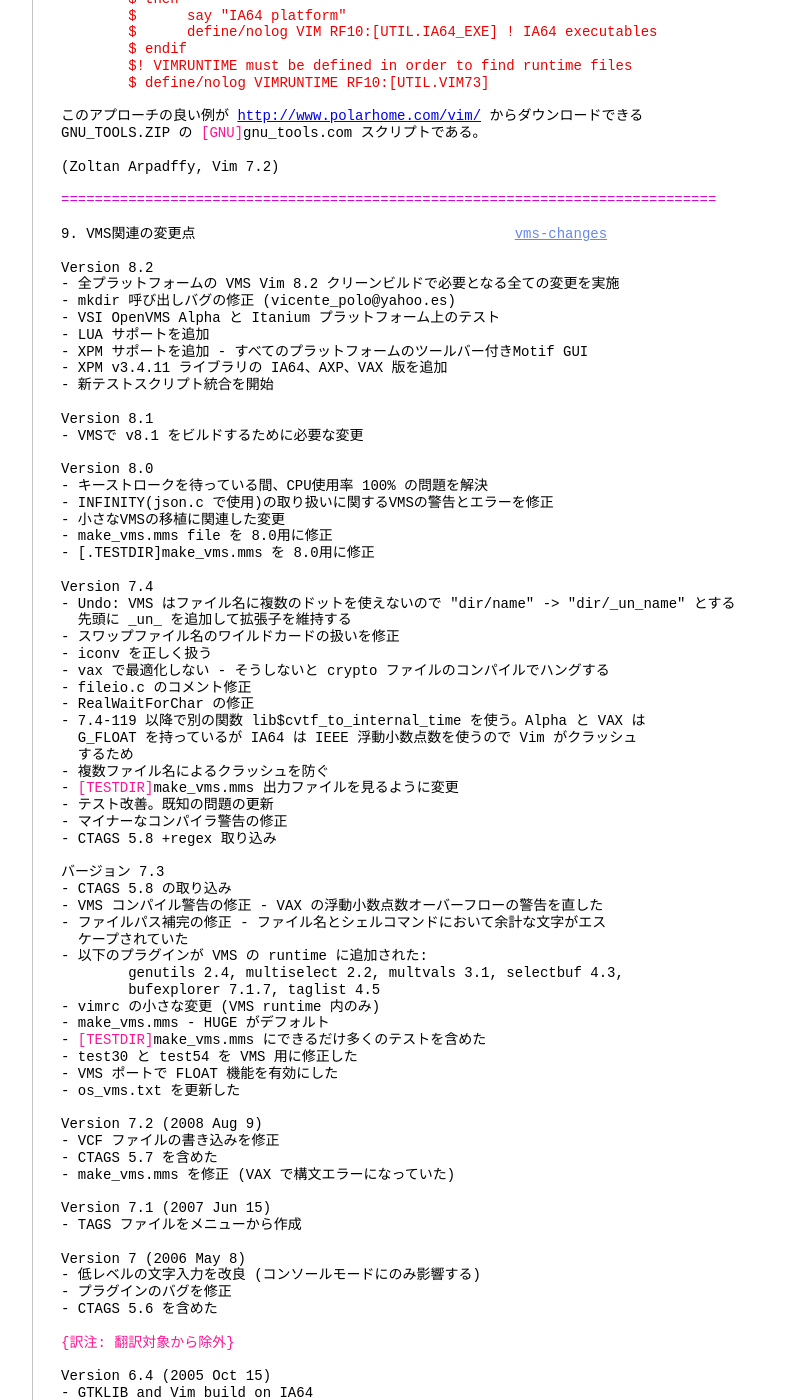
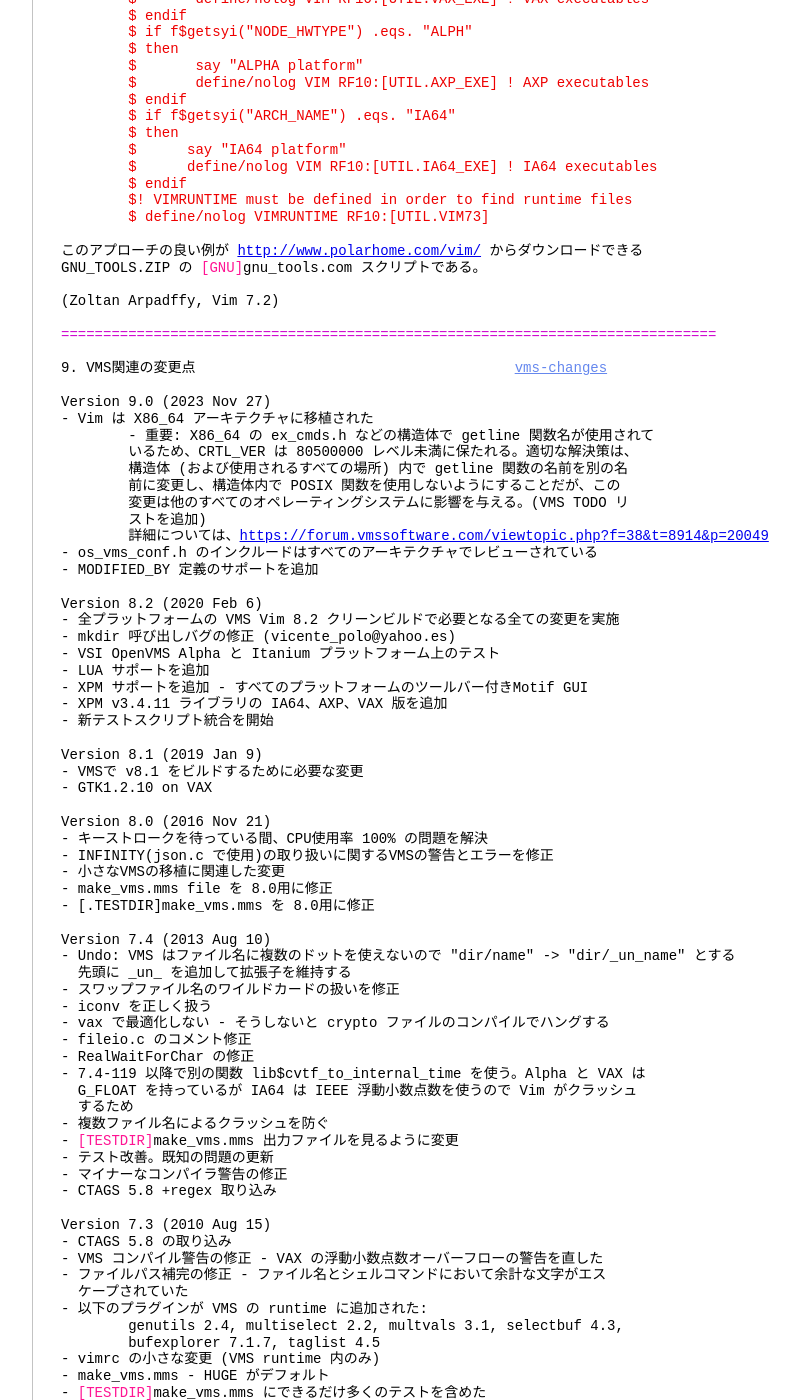
Before and after one commit to vim-jp/vimdoc-ja, a Jekyll site: the page built from os_vms.html, in a window 1280 px wide and 1400 px high, scrolled down 12722 px. Shown: the whole window, without its empty margins (340-1139 px from the left). Built offline with Jekyll 4.4.1, drawn with Linux system fonts in a browser that asks for light colours; nearby versions of some CDN libraries; comment, search, counter and statistics services are not loaded; some of the changed text lies outside the part shown.

Commit message:
Generated by GitHub workflow 7368131896
https://github.com/vim-jp/vimdoc-ja-working/actions/runs/7368131896

```diff
--- a/os_vms.html
+++ b/os_vms.html
@@ -3,7 +3,7 @@ layout: vimdoc
 helpname: 'os_vms'
 ---
 <div id='vimCodeElement'>
-<a class="Constant" href="os_vms.html" name="os_vms.txt">os_vms.txt</a>&nbsp;&nbsp;&nbsp;&nbsp;For&nbsp;<span class="Identifier">Vim バージョン 9.0.</span>&nbsp;&nbsp;Last change: 2022 Nov 25<br>
+<a class="Constant" href="os_vms.html" name="os_vms.txt">os_vms.txt</a>&nbsp;&nbsp;&nbsp;&nbsp;For&nbsp;<span class="Identifier">Vim バージョン 9.0.</span>&nbsp;&nbsp;Last change: 2023 Dec 09<br>
 <br>
 <br>
 &nbsp;&nbsp;&nbsp;&nbsp;&nbsp;&nbsp;&nbsp;&nbsp;&nbsp;&nbsp;&nbsp;&nbsp;&nbsp;&nbsp;&nbsp;&nbsp;&nbsp;&nbsp;&nbsp;&nbsp;&nbsp;&nbsp;&nbsp;&nbsp;&nbsp;&nbsp;<span class="Identifier">VIMリファレンスマニュアル</span><br>
@@ -49,6 +49,8 @@ Vimのソースコードは公式サイトからftpでダウンロードする
 <br>
 コンパイル済みバイナリを利用するには、以下のどれか1つのアーカイブが必要:<br>
 <br>
+&nbsp;&nbsp;vim-XX-exe-x86-gui.zip&nbsp;&nbsp;&nbsp;&nbsp;&nbsp;&nbsp;&nbsp;&nbsp;X86_64 GUI/Motif用実行可能ファイル<br>
+&nbsp;&nbsp;vim-XX-exe-x86-term.zip&nbsp;&nbsp;&nbsp;&nbsp;&nbsp;&nbsp; X86_64 console用実行可能ファイル<br>
 &nbsp;&nbsp;vim-XX-exe-ia64-gui.zip&nbsp;&nbsp;&nbsp;&nbsp;&nbsp;&nbsp; IA64 GUI/Motif用実行可能ファイル<br>
 &nbsp;&nbsp;vim-XX-exe-ia64-gtk.zip&nbsp;&nbsp;&nbsp;&nbsp;&nbsp;&nbsp; IA64 GUI/GTK用実行可能ファイル<br>
 &nbsp;&nbsp;vim-XX-exe-ia64-term.zip&nbsp;&nbsp;&nbsp;&nbsp;&nbsp;&nbsp;IA64 console用実行可能ファイル<br>
@@ -76,10 +78,10 @@ GTK 用実行可能ファイルでは Alpha と IA64 プラットフォームで
 <br>
 4. 問題点&nbsp;&nbsp;&nbsp;&nbsp;&nbsp;&nbsp;&nbsp;&nbsp;&nbsp;&nbsp;&nbsp;&nbsp;&nbsp;&nbsp;&nbsp;&nbsp;&nbsp;&nbsp;&nbsp;&nbsp;&nbsp;&nbsp;&nbsp;&nbsp;&nbsp;&nbsp;&nbsp;&nbsp;&nbsp;&nbsp;&nbsp;&nbsp;&nbsp;&nbsp;&nbsp;&nbsp;&nbsp;&nbsp;&nbsp;&nbsp;&nbsp;&nbsp;&nbsp;&nbsp;&nbsp;&nbsp;&nbsp;<a class="Constant" href="os_vms.html#vms-problems" name="vms-problems">vms-problems</a><br>
 <br>
-コードはDEC Cコンパイラを用いて、Alpha, VAX, IA64 プラットフォームのOpen VMS<br>
-バージョン 6.2 から 8.2 でテストされた。それらでは大きな問題もなく動作するだろ<br>
-う。利用しているシステムにインクルードライブラリの欠けがある場合には、ファイル<br>
-OS_VMS_CONF.Hを修正することで対応する。<br>
+コードはDEC Cコンパイラを用いて、Alpha, VAX, IA64, X86_64 プラットフォームの<br>
+Open VMSバージョン 6.2 から 9.2 でテストされた。それらでは大きな問題もなく動作<br>
+するだろう。利用しているシステムにインクルードライブラリがない場合は、<br>
+OS_VMS_CONF.H ファイルで調整できる。<br>
 <br>
 Vimを+perlや+python、その他のオプションを追加して構築するならば、まず始めに<br>
 OpenVMS版のPerlやPythonを入手する必要がある。それらのライブラリを構築しインス<br>
@@ -93,8 +95,8 @@ GTK, XPM のライブラリパスも MAKE_VMS.MMS で設定される。<br>
 ラの解釈できる形へ変換するプログラムを使用しなければならない。詳細は<br>
 INSTALLvms.txt を参照。<br>
 <br>
-MMS_VIM.EXEはVIM.EXEと一緒に構築されるが、XXD.EXEは手動でサブディレクトリへ<br>
-移動して個別に構築しなければならない。<br>
+XXD.EXE をビルドするには、サブディレクトリに移動して個別にビルドする必要があ<br>
+る。<br>
 <br>
 もはやCTAGSはVimとは独立したソフトウェアになっているが、以下で述べるように<br>
 OpenVMS特有のソースコードにはCTAGSのソースコードファイルも含まれている。<br>
@@ -210,6 +212,7 @@ LOGIN.COMの例:<br>
 <div class="helpExample">&nbsp;&nbsp;&nbsp;&nbsp;&nbsp;&nbsp;&nbsp;&nbsp;$ define/nolog VIM DKA0:[UTIL.VIM81]<br>
 &nbsp;&nbsp;&nbsp;&nbsp;&nbsp;&nbsp;&nbsp;&nbsp;$ vi*m :== mcr VIM:VIM.EXE<br>
 &nbsp;&nbsp;&nbsp;&nbsp;&nbsp;&nbsp;&nbsp;&nbsp;$ gv*im:== spawn/nowait/input=NLA0 mcr VIM:VIM.EXE -g -GEOMETRY 80x40<br>
+&nbsp;&nbsp;&nbsp;&nbsp;&nbsp;&nbsp;&nbsp;&nbsp;$ set term/inq/ins ! 端末の機能を問い合わせる<br>
 &nbsp;&nbsp;&nbsp;&nbsp;&nbsp;&nbsp;&nbsp;&nbsp;$ set disp/create/node=192.168.10.202/trans=tcpip</div>
 <br>
 <span class="Todo">NOTE</span>: 独立サーバーやクラスタ環境で使用しているならばこの設定で充分であろう。し<br>
@@ -452,7 +455,12 @@ defaulting to 'vt320'<br>
 <span class="Special">{訳注: メッセージの翻訳は省略します。実際には翻訳されて表示される可能性があり</span><br>
 <span class="Special">ます。}</span><br>
 <br>
-解決法はデフォルトの端末名を設定することである:<br>
+次のようにして強制的に端末の能力を問い合わせるようにする:<br>
+<br>
+<div class="helpExample">&nbsp;&nbsp;&nbsp;&nbsp;&nbsp;&nbsp;&nbsp;&nbsp;$ set term/inquire</div>
+<br>
+問い合わせが役に立たなかった場合、解決策はデフォルトの端末名を定義することであ<br>
+る:<br>
 <br>
 <div class="helpExample">&nbsp;&nbsp;&nbsp;&nbsp;&nbsp;&nbsp;&nbsp;&nbsp;$ ! 不明な端末名。代わりにvt320かansiを使用する。<br>
 &nbsp;&nbsp;&nbsp;&nbsp;&nbsp;&nbsp;&nbsp;&nbsp;$ ! 注意: この名前は大文字小文字が区別される。<br>
@@ -763,7 +771,19 @@ GNU_TOOLS.ZIP の&nbsp;<span class="Special">[GNU]</span>gnu_tools.com スクリ
 <br>
 9. VMS関連の変更点&nbsp;&nbsp;&nbsp;&nbsp;&nbsp;&nbsp;&nbsp;&nbsp;&nbsp;&nbsp;&nbsp;&nbsp;&nbsp;&nbsp;&nbsp;&nbsp;&nbsp;&nbsp;&nbsp;&nbsp;&nbsp;&nbsp;&nbsp;&nbsp;&nbsp;&nbsp;&nbsp;&nbsp;&nbsp;&nbsp;&nbsp;&nbsp;&nbsp;&nbsp;&nbsp;&nbsp;&nbsp;&nbsp;<a class="Constant" href="os_vms.html#vms-changes" name="vms-changes">vms-changes</a><br>
 <br>
-Version 8.2<br>
+Version 9.0 (2023 Nov 27)<br>
+- Vim は X86_64 アーキテクチャに移植された<br>
+&nbsp;&nbsp;&nbsp;&nbsp;&nbsp;&nbsp;&nbsp;&nbsp;- 重要: X86_64 の ex_cmds.h などの構造体で getline 関数名が使用されて<br>
+&nbsp;&nbsp;&nbsp;&nbsp;&nbsp;&nbsp;&nbsp;&nbsp;いるため、CRTL_VER は 80500000 レベル未満に保たれる。適切な解決策は、<br>
+&nbsp;&nbsp;&nbsp;&nbsp;&nbsp;&nbsp;&nbsp;&nbsp;構造体 (および使用されるすべての場所) 内で getline 関数の名前を別の名<br>
+&nbsp;&nbsp;&nbsp;&nbsp;&nbsp;&nbsp;&nbsp;&nbsp;前に変更し、構造体内で POSIX 関数を使用しないようにすることだが、この<br>
+&nbsp;&nbsp;&nbsp;&nbsp;&nbsp;&nbsp;&nbsp;&nbsp;変更は他のすべてのオペレーティングシステムに影響を与える。(VMS TODO リ<br>
+&nbsp;&nbsp;&nbsp;&nbsp;&nbsp;&nbsp;&nbsp;&nbsp;ストを追加)<br>
+&nbsp;&nbsp;&nbsp;&nbsp;&nbsp;&nbsp;&nbsp;&nbsp;詳細については、<span class="Constant"><a href="https://forum.vmssoftware.com/viewtopic.php?f=38&amp;t=8914&amp;p=20049">https://forum.vmssoftware.com/viewtopic.php?f=38&amp;t=8914&amp;p=20049</a></span><br>
+- os_vms_conf.h のインクルードはすべてのアーキテクチャでレビューされている<br>
+- MODIFIED_BY 定義のサポートを追加<br>
+<br>
+Version 8.2 (2020 Feb 6)<br>
 - 全プラットフォームの VMS Vim 8.2 クリーンビルドで必要となる全ての変更を実施<br>
 - mkdir 呼び出しバグの修正 (vicente_polo@yahoo.es)<br>
 - VSI OpenVMS Alpha と Itanium プラットフォーム上のテスト<br>
@@ -772,17 +792,18 @@ Version 8.2<br>
 - XPM v3.4.11 ライブラリの IA64、AXP、VAX 版を追加<br>
 - 新テストスクリプト統合を開始<br>
 <br>
-Version 8.1<br>
+Version 8.1 (2019 Jan 9)<br>
 - VMSで v8.1 をビルドするために必要な変更<br>
+- GTK1.2.10 on VAX<br>
 <br>
-Version 8.0<br>
+Version 8.0 (2016 Nov 21)<br>
 - キーストロークを待っている間、CPU使用率 100% の問題を解決<br>
 - INFINITY(json.c で使用)の取り扱いに関するVMSの警告とエラーを修正<br>
 - 小さなVMSの移植に関連した変更<br>
 - make_vms.mms file を 8.0用に修正<br>
 - [.TESTDIR]make_vms.mms を 8.0用に修正<br>
 <br>
-Version 7.4<br>
+Version 7.4 (2013 Aug 10)<br>
 - Undo: VMS はファイル名に複数のドットを使えないので &quot;dir/name&quot; -&gt; &quot;dir/_un_name&quot; とする<br>
 &nbsp;&nbsp;先頭に _un_ を追加して拡張子を維持する<br>
 - スワップファイル名のワイルドカードの扱いを修正<br>
@@ -799,7 +820,7 @@ Version 7.4<br>
 - マイナーなコンパイラ警告の修正<br>
 - CTAGS 5.8 +regex 取り込み<br>
 <br>
-バージョン 7.3<br>
+Version 7.3 (2010 Aug 15)<br>
 - CTAGS 5.8 の取り込み<br>
 - VMS コンパイル警告の修正 - VAX の浮動小数点数オーバーフローの警告を直した<br>
 - ファイルパス補完の修正 - ファイル名とシェルコマンドにおいて余計な文字がエス<br>
```
Also changed, not shown: other parts of os_vms.html (+1 -1 lines).
